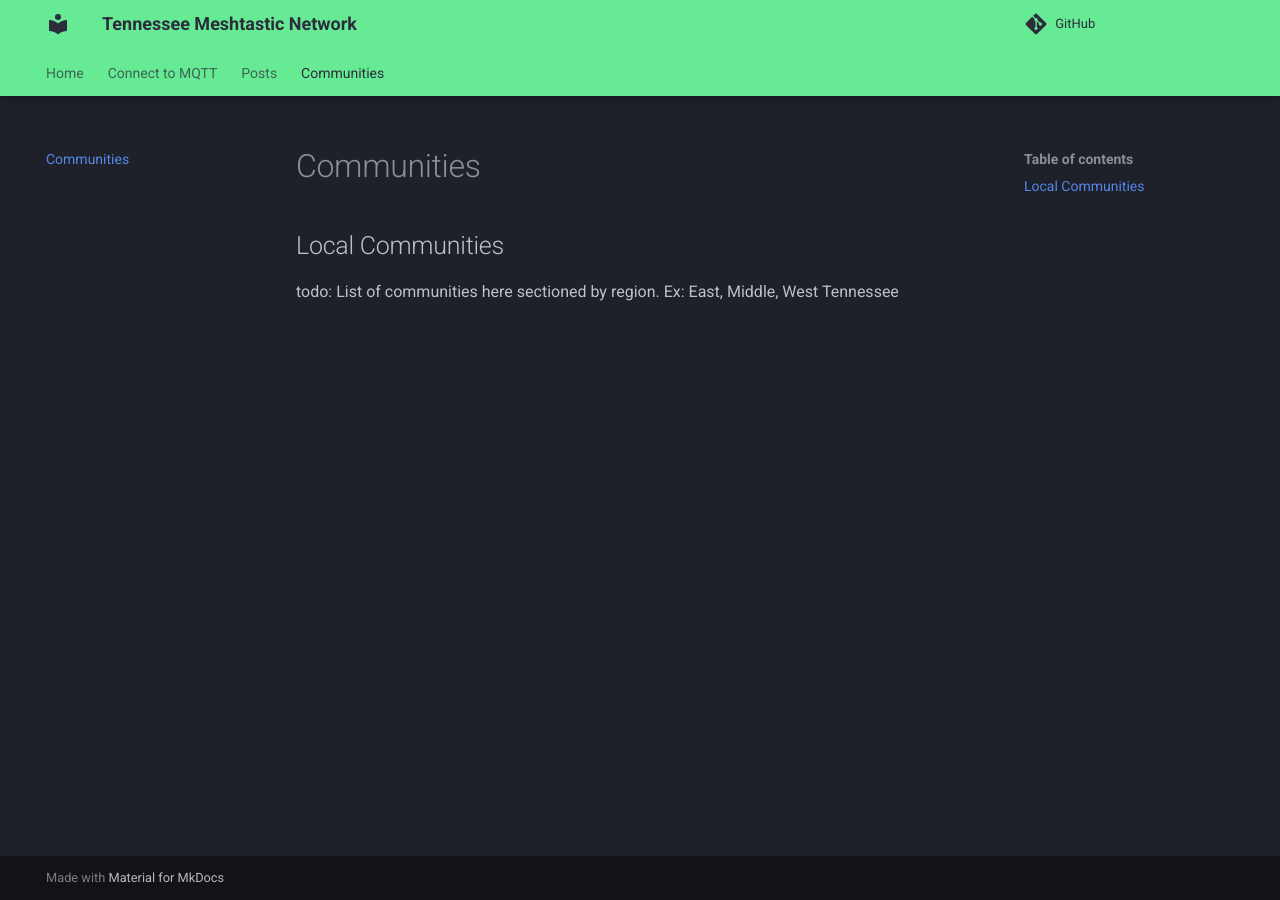
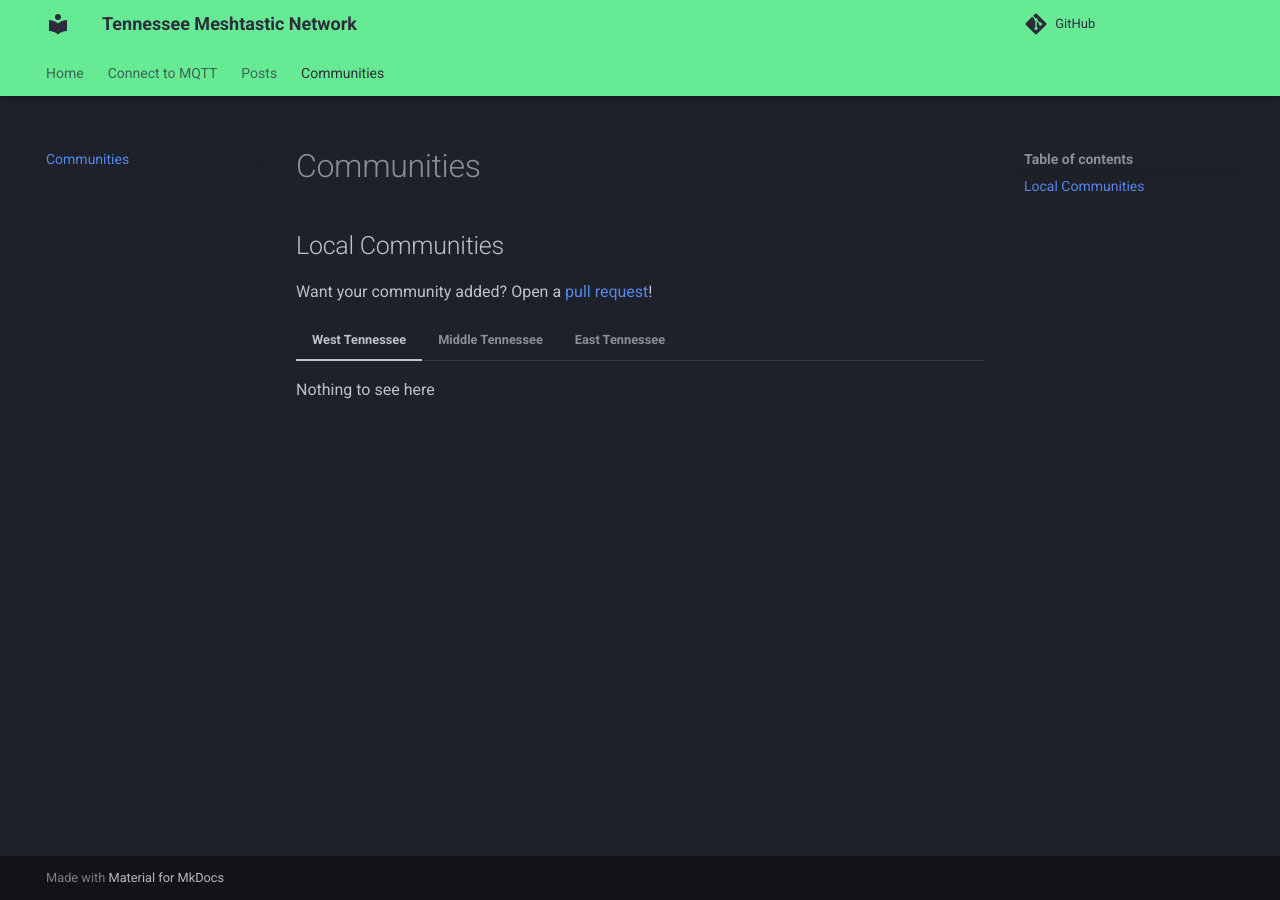
Before and after one commit to tnmesh/homepage, an MkDocs documentation site: the page built from docs/communities.md, in a window 1280 px wide. Built offline with MkDocs 1.6.1 and Material for MkDocs 9.7.7, drawn with Linux system fonts in a browser that asks for light colours; comment, search, counter and statistics services are not loaded.

Commit message:
feat: communities list

```diff
--- a/docs/communities.md
+++ b/docs/communities.md
@@ -1,3 +1,24 @@
 ## Local Communities
+Want your community added? Open a [pull request](https://github.com/tnmesh/homepage/pulls)!
+=== "West Tennessee"
 
-todo: List of communities here sectioned by region. Ex: East, Middle, West Tennessee
+    <div class="grid cards" markdown>
+        Nothing to see here
+    </div>
+
+=== "Middle Tennessee"
+
+    <div class="grid cards" markdown>
+
+    - <figure markdown="span">
+        ![Image title](static/images/communities/nashmesh.png){ width="100"}
+        <figcaption>[NashMesh](http://nashmesh.com)</figcaption>
+      </figure>
+
+    </div>
+
+=== "East Tennessee"
+
+    <div class="grid cards" markdown>
+        Nothing to see here
+    </div>
--- a/mkdocs.yml
+++ b/mkdocs.yml
@@ -39,6 +39,8 @@
   - tables
   - pymdownx.details
   - pymdownx.superfences
+  - pymdownx.tabbed:
+        alternate_style: true
   - pymdownx.tasklist:
       custom_checkbox: true
 
```
Also changed, not shown: docs/static/images/communities/nashmesh.png (added).
